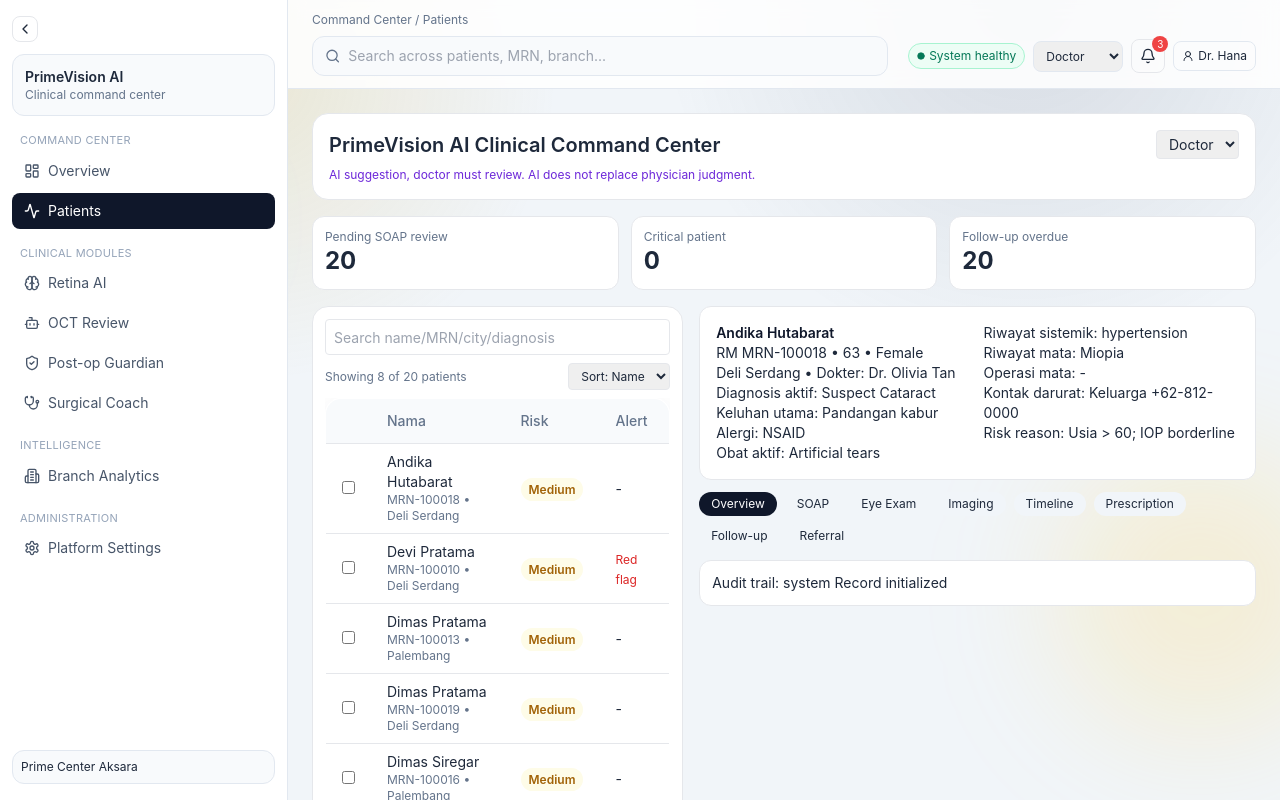
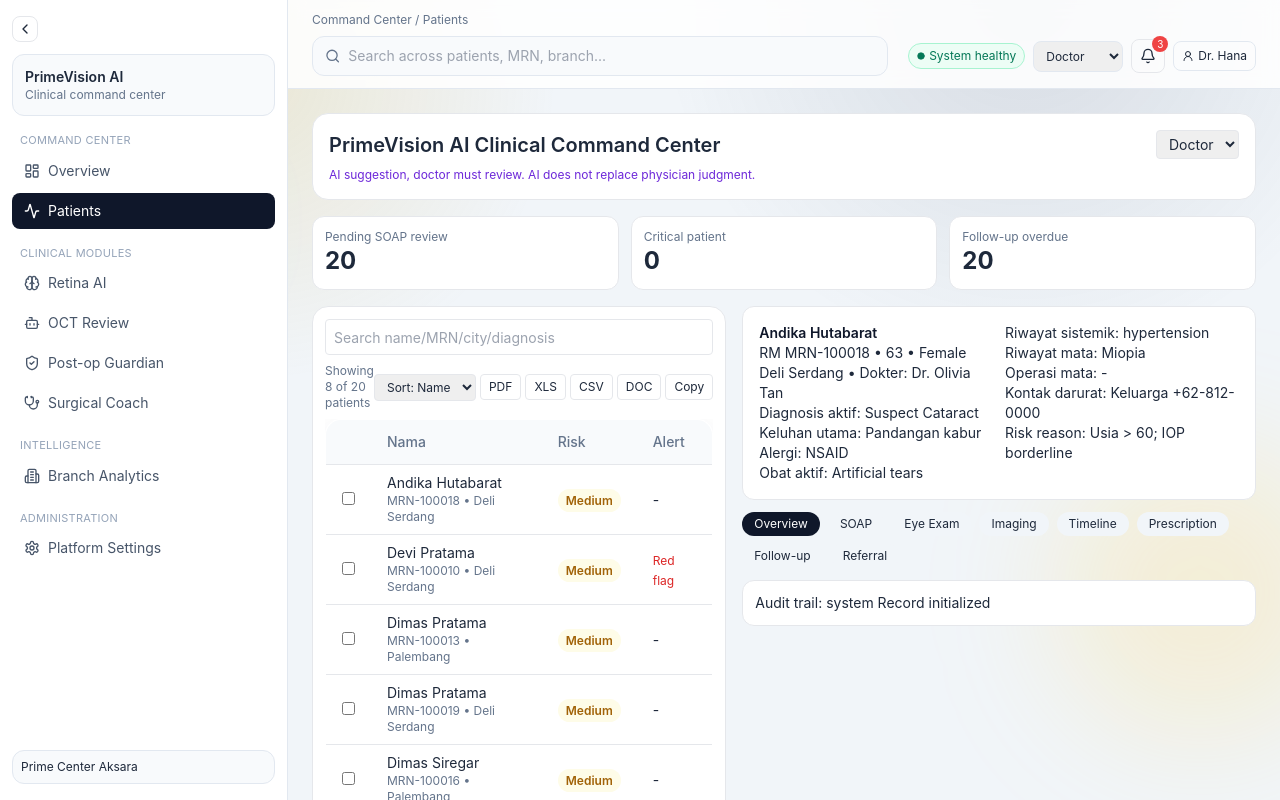
Before and after one commit to sobri3195/PrimeVision-AI-Command-Center, a React (Vite) app: page /patients in a window 1280 px wide. Shown: the top 800 px of the page. Built offline with nearby package versions, Linux system fonts and the light colour scheme.

Commit message:
feat(patients): add table export and copy actions

```diff
--- a/src/components/patientsWorkspace/PatientsWorkspace.tsx
+++ b/src/components/patientsWorkspace/PatientsWorkspace.tsx
@@ -39,6 +39,34 @@ export function PatientsWorkspace({ patients, globalSearch }: { patients: Patien
   const paginated = useMemo(() => filtered.slice((page - 1) * pageSize, page * pageSize), [filtered, page])
   const selected = records.find(p=>p.id===selectedId) ?? paginated[0] ?? filtered[0]
   const mutate = (id:string, patch:Partial<ClinicalPatient>, action:string) => { const next = records.map(p=>p.id===id?{...p,...patch,auditTrail:[{at:new Date().toISOString(),by:role,action},...p.auditTrail]}:p); setRecords(next); saveLS('pvcc:v3:patients',next); setToast(action) }
+  const exportRows = filtered.map((p) => ({ Name: p.name, MRN: p.medicalRecordNumber, City: p.city, Risk: p.risk, Alert: p.alerts.length ? 'Red flag' : '-' }))
+  const headers = ['Name', 'MRN', 'City', 'Risk', 'Alert']
+  const csvContent = [headers.join(','), ...exportRows.map((r) => headers.map((h) => `"${String(r[h as keyof typeof r]).replace(/"/g, '""')}"`).join(','))].join('\n')
+  const downloadFile = (content: string, filename: string, type: string) => {
+    const blob = new Blob([content], { type })
+    const url = URL.createObjectURL(blob)
+    const link = document.createElement('a')
+    link.href = url
+    link.download = filename
+    link.click()
+    URL.revokeObjectURL(url)
+  }
+  const handleExport = (format: 'csv' | 'xls' | 'doc' | 'pdf') => {
+    if (format === 'csv') return downloadFile(csvContent, 'patients.csv', 'text/csv;charset=utf-8;')
+    if (format === 'xls') return downloadFile(csvContent.replace(/,/g, '\t'), 'patients.xls', 'application/vnd.ms-excel')
+    if (format === 'doc') return downloadFile(headers.join('\t') + '\n' + exportRows.map(r => headers.map(h => r[h as keyof typeof r]).join('\t')).join('\n'), 'patients.doc', 'application/msword')
+    const html = `<html><head><title>Patients Export</title></head><body><h3>Patients</h3><table border="1" cellspacing="0" cellpadding="6"><thead><tr>${headers.map(h=>`<th>${h}</th>`).join('')}</tr></thead><tbody>${exportRows.map(r=>`<tr>${headers.map(h=>`<td>${r[h as keyof typeof r]}</td>`).join('')}</tr>`).join('')}</tbody></table></body></html>`
+    const printWindow = window.open('', '_blank')
+    if (!printWindow) return
+    printWindow.document.write(html)
+    printWindow.document.close()
+    printWindow.focus()
+    printWindow.print()
+  }
+  const copyToClipboard = async () => {
+    await navigator.clipboard.writeText(csvContent)
+    setToast('Patient table copied to clipboard')
+  }
 
   return <div className='space-y-4'>
     <div className='rounded-2xl border bg-white p-4'><div className='flex items-center justify-between'><h2 className='text-xl font-semibold'>PrimeVision AI Clinical Command Center</h2><select value={role} onChange={e=>setRole(e.target.value as UserRole)} className='rounded border px-2 py-1 text-sm'>{roles.map(r=><option key={r}>{r}</option>)}</select></div><p className='text-xs text-violet-700 mt-2'>AI suggestion, doctor must review. AI does not replace physician judgment.</p></div>
@@ -48,11 +76,18 @@ export function PatientsWorkspace({ patients, globalSearch }: { patients: Patien
         <input placeholder='Search name/MRN/city/diagnosis' value={query} onChange={e=>{ setQuery(e.target.value); setPage(1) }} className='mb-2 h-9 w-full rounded border px-2 text-sm'/>
         <div className='mb-2 flex items-center justify-between text-xs'>
           <p className='text-slate-500'>Showing {paginated.length} of {filtered.length} patients</p>
-          <select value={sortBy} onChange={e=>setSortBy(e.target.value as 'name'|'risk'|'city')} className='rounded border px-2 py-1'>
-            <option value='name'>Sort: Name</option>
-            <option value='risk'>Sort: Risk</option>
-            <option value='city'>Sort: City</option>
-          </select>
+          <div className='flex items-center gap-1'>
+            <select value={sortBy} onChange={e=>setSortBy(e.target.value as 'name'|'risk'|'city')} className='rounded border px-2 py-1'>
+              <option value='name'>Sort: Name</option>
+              <option value='risk'>Sort: Risk</option>
+              <option value='city'>Sort: City</option>
+            </select>
+            <button onClick={() => handleExport('pdf')} className='rounded border px-2 py-1'>PDF</button>
+            <button onClick={() => handleExport('xls')} className='rounded border px-2 py-1'>XLS</button>
+            <button onClick={() => handleExport('csv')} className='rounded border px-2 py-1'>CSV</button>
+            <button onClick={() => handleExport('doc')} className='rounded border px-2 py-1'>DOC</button>
+            <button onClick={() => void copyToClipboard()} className='rounded border px-2 py-1'>Copy</button>
+          </div>
         </div>
         <div className='max-h-[520px] overflow-auto'>
           <DataTable headers={['', 'Nama', 'Risk', 'Alert']}>
```
